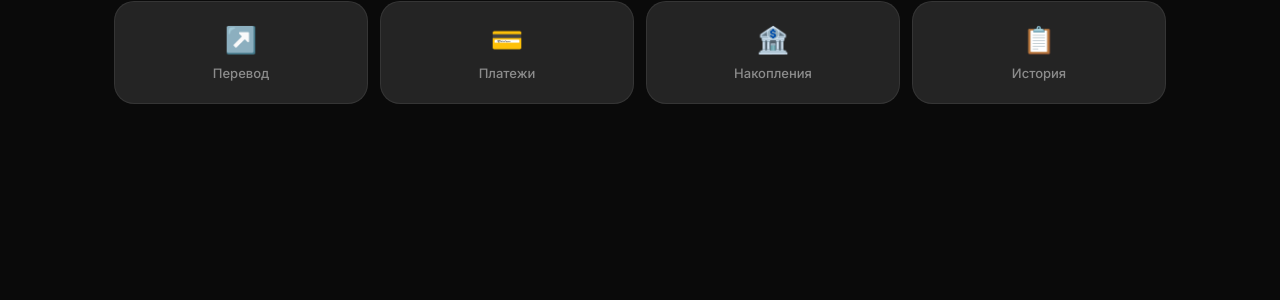
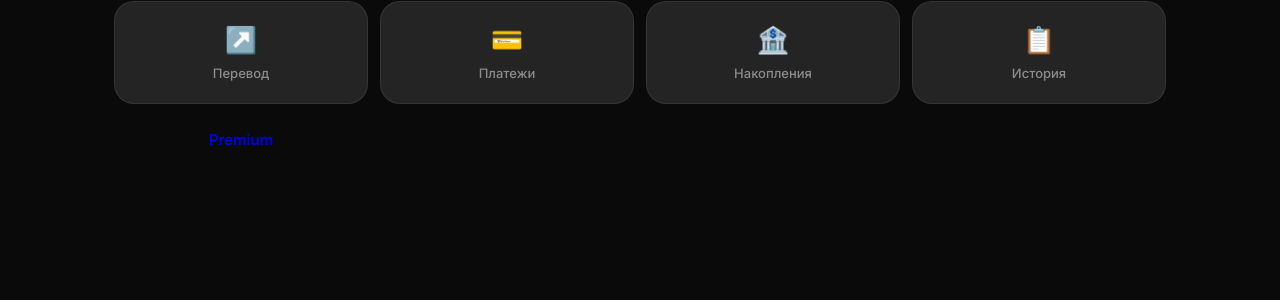
Before and after one commit to dimayzerk-ctrl/edubank6.1, a Flask app: page /dashboard in a window 1280 px wide. Shown: the part 354-654 px from the top of the page. Run offline with Flask 3, Linux system fonts and the light colour scheme; the visitor is signed in with stand-in values (Sample User, id 1); data comes from the database, SQL or seed files in the repository.

Commit message:
Update dashboard.html

```diff
--- a/templates/dashboard.html
+++ b/templates/dashboard.html
@@ -36,6 +36,9 @@
         <div class="action-btn-icon">📋</div>
         <div class="action-btn-label">История</div>
     </a>
+    <a href="/subscription" class="btn accent">
+    Premium
+</a>
 </div>
 
 {% endblock %}
```
